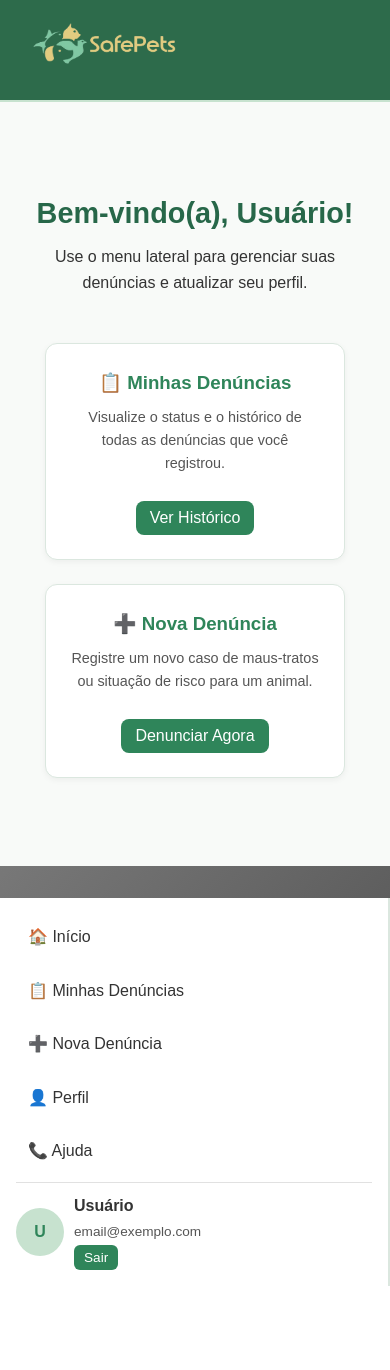
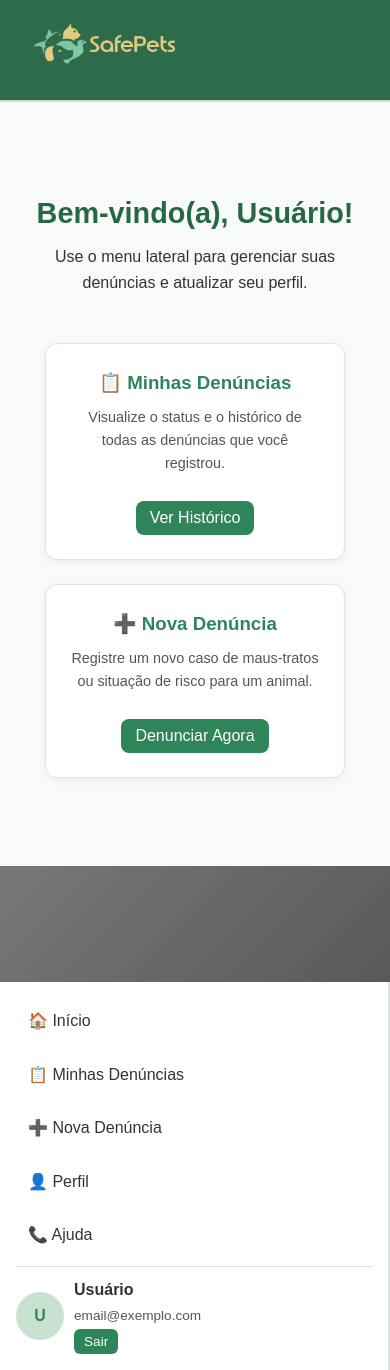
Before and after one commit to SafePets123/SafePetsFront, a React (Vite) app in the folder ReactTCC/: page /DashboardDenunciante in a window 390 px wide. Before the commit the page ends 1286 px from the top, so only its background shows below. Built offline with nearby package versions, Linux system fonts and the light colour scheme.

Commit message:
break stuff

```diff
--- a/ReactTCC/src/dashboard.css
+++ b/ReactTCC/src/dashboard.css
@@ -209,7 +209,7 @@
   .dash-sidebar{
     position: absolute;
     width: 100%;
-    transform: translateY(796px)
+    transform: translateY(880px)
   }
   #sidebar-scrollbar{
     overflow-y: visible;
```
